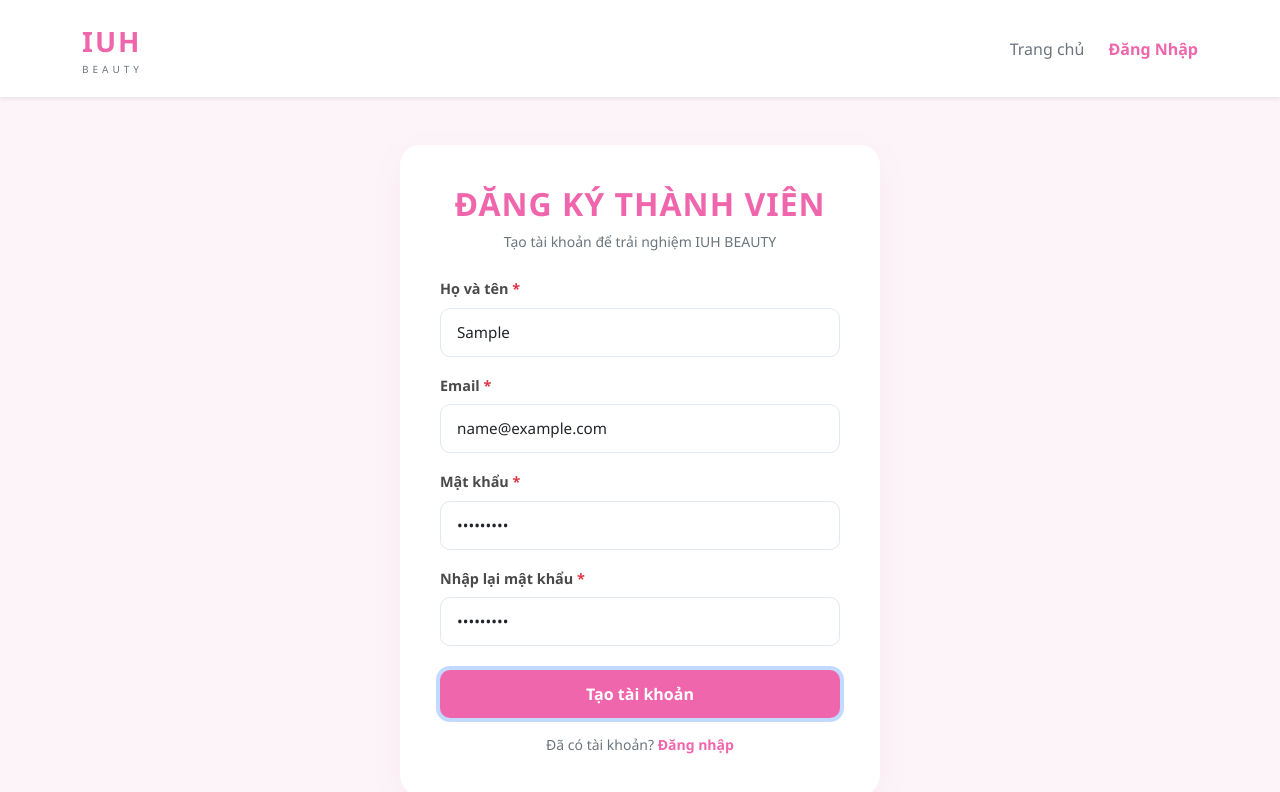
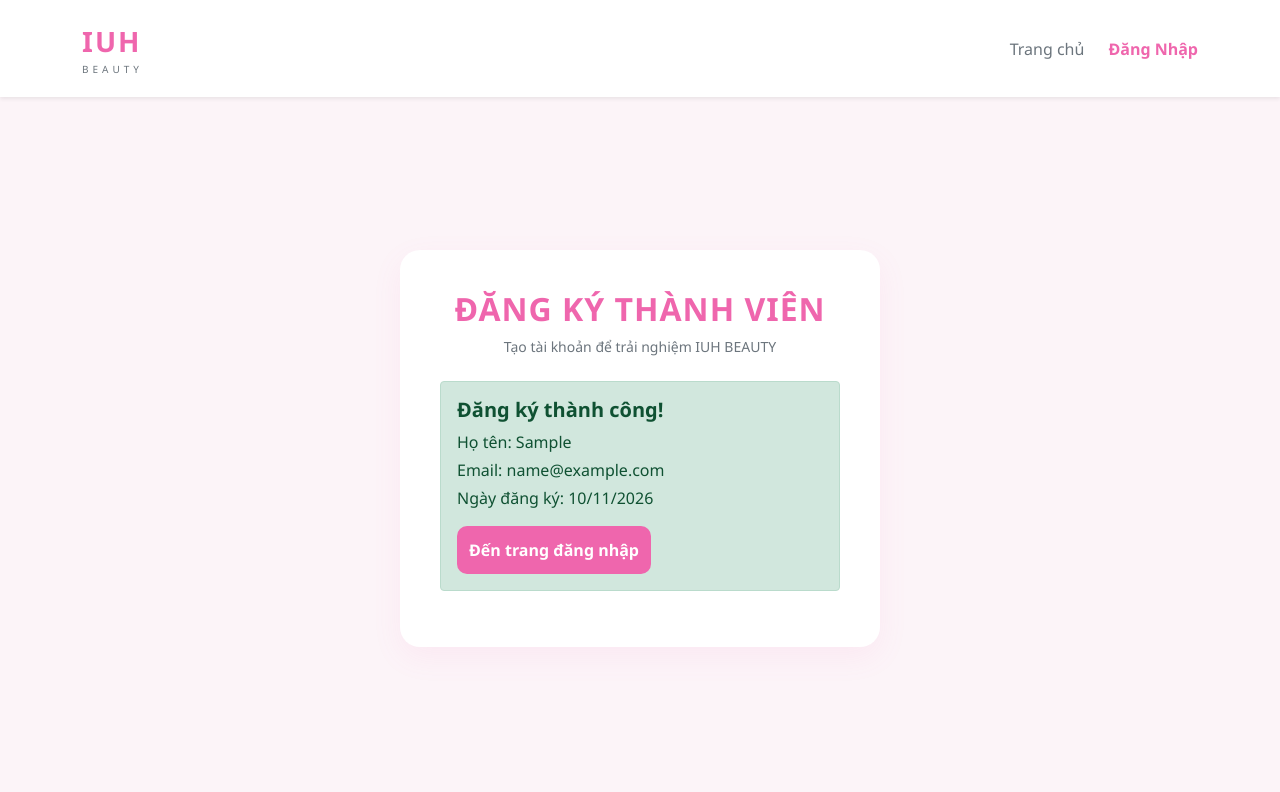
Before and after one commit to honghanh2638/HTVCNWeb_Nhom09, a plain HTML site: page html/dangky.html in a window 1280 px wide. Both pictures are taken after typing "Sample", "name@example.com", "Sample123", "Sample123" into the empty fields and a click on the button "Tạo tài khoản". Drawn offline with Linux system fonts and the light colour scheme.

Commit message:
Fix registration form

```diff
--- a/html/dangky.html
+++ b/html/dangky.html
@@ -72,33 +72,45 @@
                 <p class="text-muted small">Tạo tài khoản để trải nghiệm IUH BEAUTY</p>
             </div>
 
-            <form id="registerForm" onsubmit="handleRegister(event)">
+            <form id="registerForm" novalidate>
                 <div class="mb-3">
-                    <label for="fullname" class="form-label">Họ và tên <span class="text-danger">*</span></label>
-                    <input type="text" class="form-control" id="fullname" placeholder="Ví dụ: Nguyễn Văn A" required>
+                    <label for="regName" class="form-label">Họ và tên <span class="text-danger">*</span></label>
+                    <input type="text" class="form-control" id="regName" placeholder="Ví dụ: Nguyễn Văn A" required>
+                    <div id="nameError" class="error-text text-danger small mt-1"></div>
                 </div>
 
                 <div class="mb-3">
-                    <label for="email" class="form-label">Email <span class="text-danger">*</span></label>
-                    <input type="email" class="form-control" id="email" placeholder="email@example.com" required>
+                    <label for="regEmail" class="form-label">Email <span class="text-danger">*</span></label>
+                    <input type="email" class="form-control" id="regEmail" placeholder="email@example.com" required>
+                    <div id="emailError" class="error-text text-danger small mt-1"></div>
                 </div>
 
                 <div class="mb-3">
-                    <label for="password" class="form-label">Mật khẩu <span class="text-danger">*</span></label>
-                    <input type="password" class="form-control" id="password" placeholder="Nhập mật khẩu tối thiểu 8 ký tự" minlength="8" required>
+                    <label for="regPassword" class="form-label">Mật khẩu <span class="text-danger">*</span></label>
+                    <input type="password" class="form-control" id="regPassword" placeholder="Nhập mật khẩu tối thiểu 8 ký tự" minlength="8" required>
+                    <div id="passwordError" class="error-text text-danger small mt-1"></div>
                 </div>
 
                 <div class="mb-4">
-                    <label for="confirmPassword" class="form-label">Nhập lại mật khẩu <span class="text-danger">*</span></label>
-                    <input type="password" class="form-control" id="confirmPassword" placeholder="Nhập lại mật khẩu" required>
+                    <label for="regConfirm" class="form-label">Nhập lại mật khẩu <span class="text-danger">*</span></label>
+                    <input type="password" class="form-control" id="regConfirm" placeholder="Nhập lại mật khẩu" required>
+                    <div id="confirmError" class="error-text text-danger small mt-1"></div>
                 </div>
 
+                <div id="registerError" class="alert alert-danger d-none" role="alert"></div>
                 <button type="submit" class="btn btn-submit w-100 mb-3">Tạo tài khoản</button>
 
                 <div class="text-center small text-muted">
                     Đã có tài khoản? <a href="dangnhap.html" class="link-highlight">Đăng nhập</a>
                 </div>
             </form>
+            <div id="successBox" class="alert alert-success mt-4 d-none" role="status">
+                <h5 class="fw-bold">Đăng ký thành công!</h5>
+                <p class="mb-1">Họ tên: <span id="resultName"></span></p>
+                <p class="mb-1">Email: <span id="resultEmail"></span></p>
+                <p>Ngày đăng ký: <span id="resultDate"></span></p>
+                <a href="dangnhap.html" class="btn btn-submit">Đến trang đăng nhập</a>
+            </div>
         </div>
     </main>
 
```
